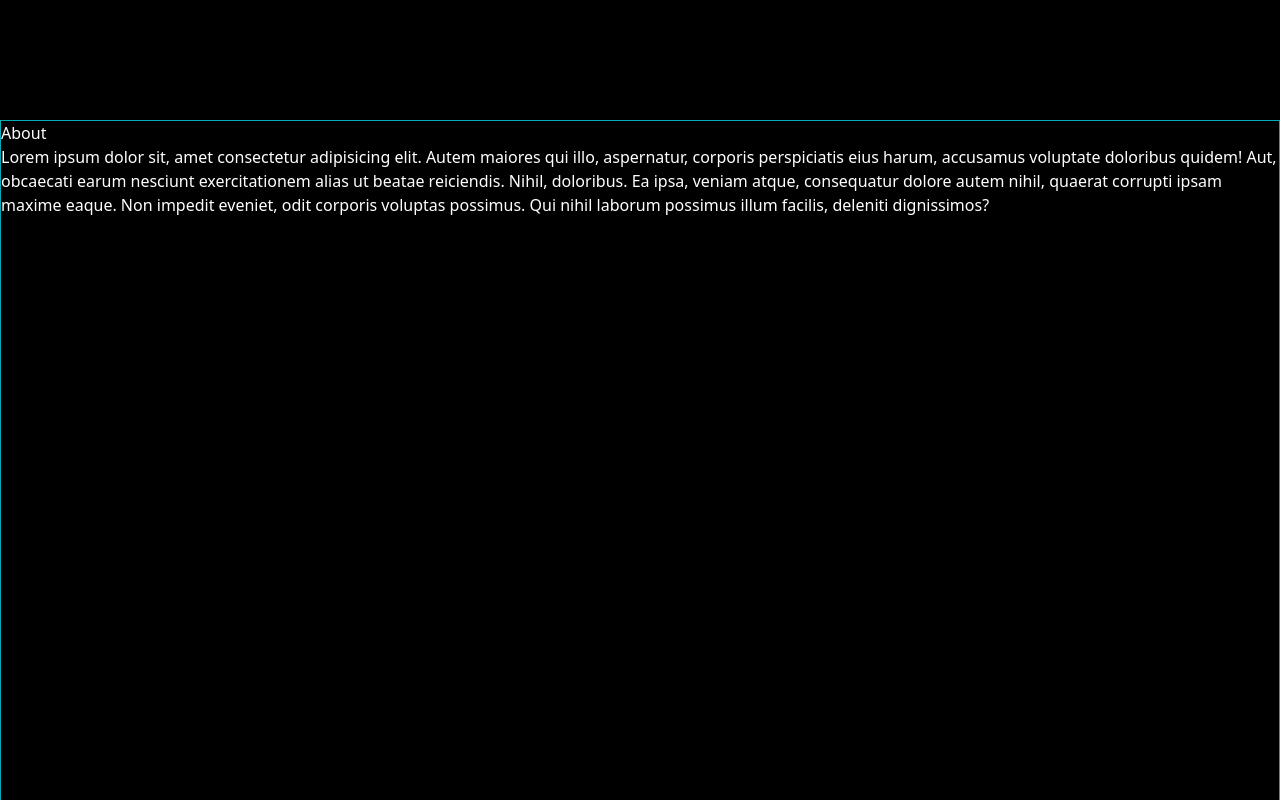
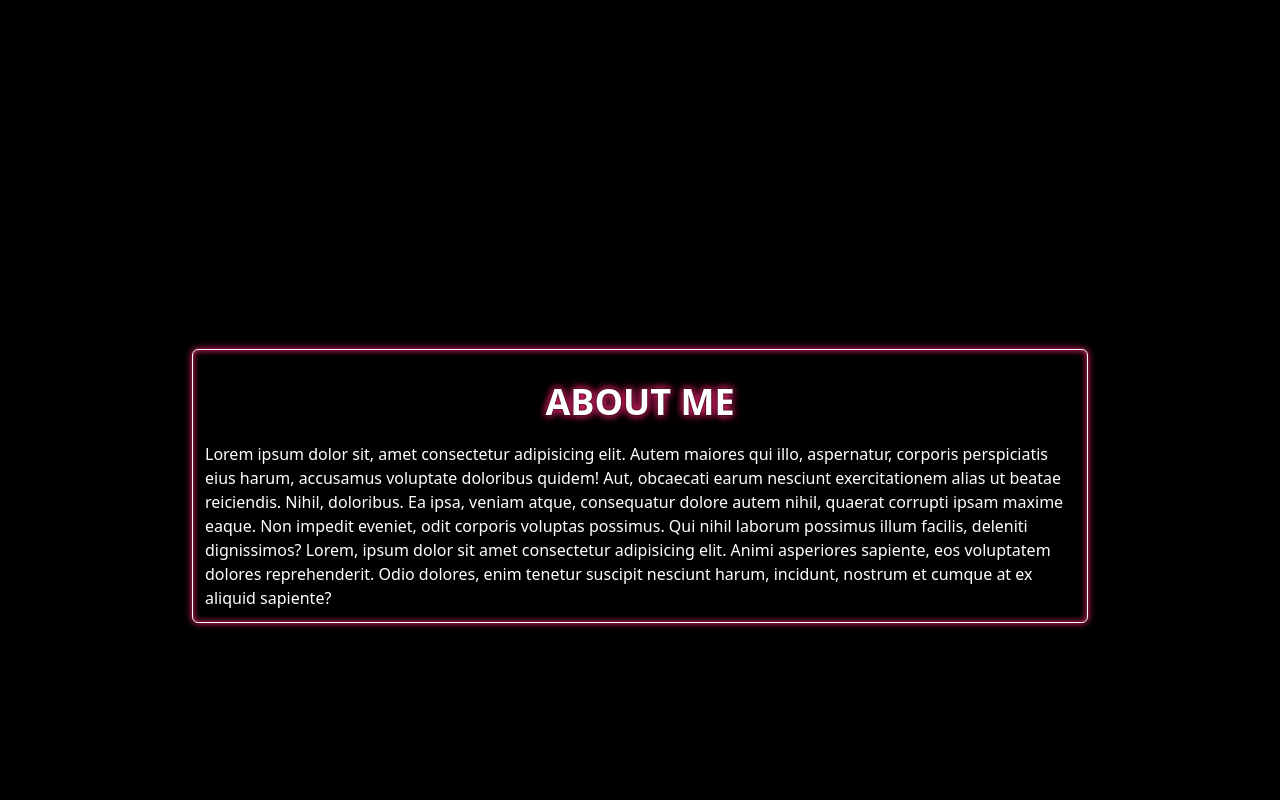
Before and after one commit to JuanPabloRP/portfolio_website, a React (Vite) app: page / in a window 1280 px wide. Shown: the part 680-1480 px from the top of the page. Built offline with nearby package versions, Linux system fonts and the light colour scheme.

Commit message:
feat: structure and styles of about section

```diff
--- a/src/pages/Home/About.jsx
+++ b/src/pages/Home/About.jsx
@@ -4,23 +4,41 @@ import PropTypes from 'prop-types';
 
 const About = ({ NAVBAR_HEIGHT }) => {
 	const About = styled.section`
+		box-sizing: border-box;
 		scroll-margin-top: ${NAVBAR_HEIGHT}px;
-		border-width: 1px;
 		min-height: calc(100vh - ${NAVBAR_HEIGHT}px);
+		height: fit-content;
+
+		& article {
+			box-shadow: inset 0px 0px 7px 0px #fb2576, 0px 0px 7px 0px #fb2576;
+		}
+
+		& h2 {
+			color: white;
+			text-shadow: 0 0 3px #000, 0 0 7px #fb2576, 0 0 10px #fb2576;
+		}
 	`;
 
 	return (
-		<About id="about" className="border-blue border-solid ">
-			<h2>About</h2>
-			<p>
-				Lorem ipsum dolor sit, amet consectetur adipisicing elit. Autem maiores
-				qui illo, aspernatur, corporis perspiciatis eius harum, accusamus
-				voluptate doloribus quidem! Aut, obcaecati earum nesciunt exercitationem
-				alias ut beatae reiciendis. Nihil, doloribus. Ea ipsa, veniam atque,
-				consequatur dolore autem nihil, quaerat corrupti ipsam maxime eaque. Non
-				impedit eveniet, odit corporis voluptas possimus. Qui nihil laborum
-				possimus illum facilis, deleniti dignissimos?
-			</p>
+		<About id="about" className="flex justify-center items-start py-3 md:items-center ">
+			<article className="border-white border-solid border-[1px] rounded-md mx-2  p-3 max-w-4xl">
+				<h2 className="text-4xl text-center font-black uppercase text-black p-5">
+					About me
+				</h2>
+				<p className="">
+					Lorem ipsum dolor sit, amet consectetur adipisicing elit. Autem
+					maiores qui illo, aspernatur, corporis perspiciatis eius harum,
+					accusamus voluptate doloribus quidem! Aut, obcaecati earum nesciunt
+					exercitationem alias ut beatae reiciendis. Nihil, doloribus. Ea ipsa,
+					veniam atque, consequatur dolore autem nihil, quaerat corrupti ipsam
+					maxime eaque. Non impedit eveniet, odit corporis voluptas possimus.
+					Qui nihil laborum possimus illum facilis, deleniti dignissimos? Lorem,
+					ipsum dolor sit amet consectetur adipisicing elit. Animi asperiores
+					sapiente, eos voluptatem dolores reprehenderit. Odio dolores, enim
+					tenetur suscipit nesciunt harum, incidunt, nostrum et cumque at ex
+					aliquid sapiente?
+				</p>
+			</article>
 		</About>
 	);
 };
```
